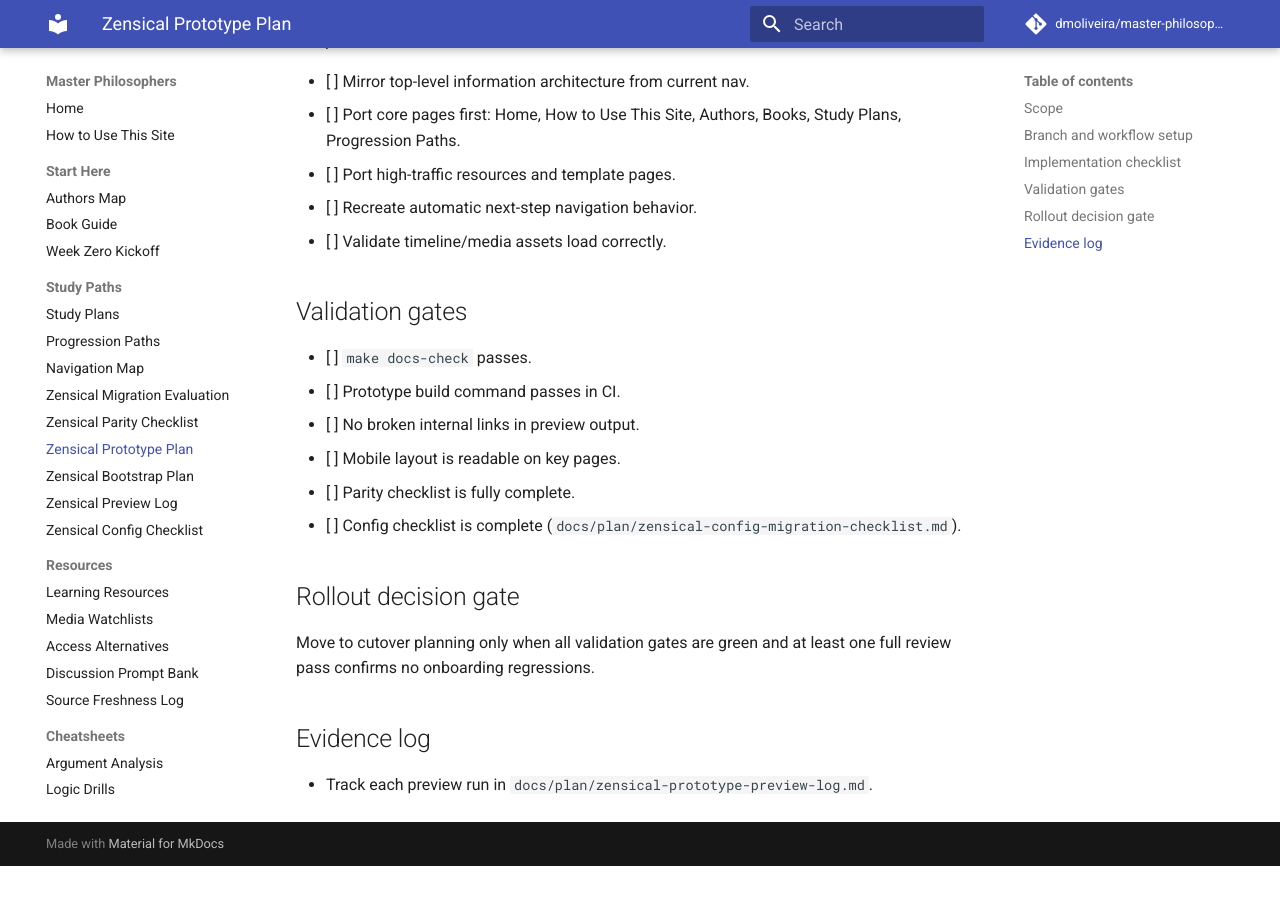
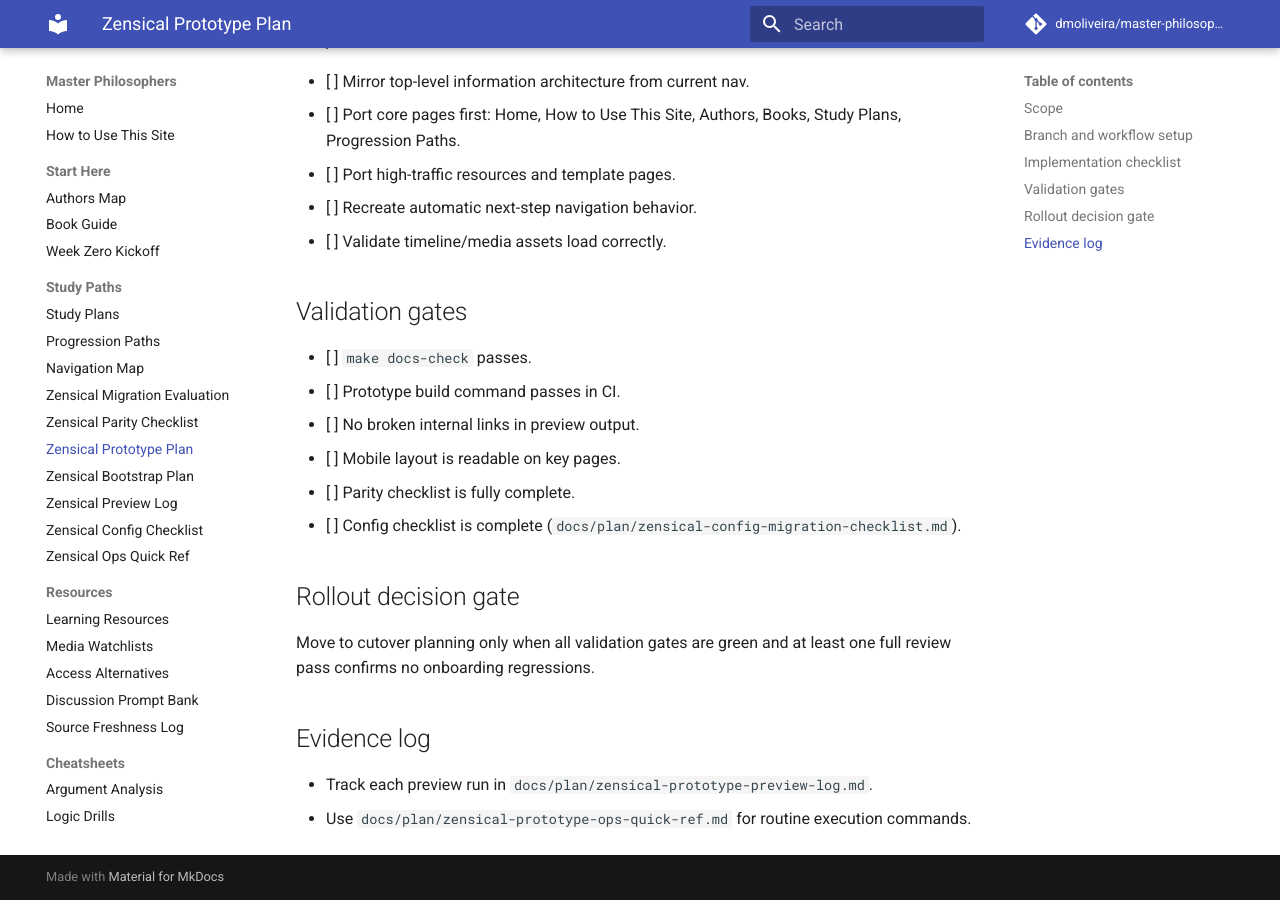
Before and after one commit to dmoliveira/master-philosophers, an MkDocs documentation site: the page built from docs/plan/zensical-prototype-execution-plan.md, in a window 1280 px wide and 900 px high, scrolled down 763 px. Built offline with MkDocs 1.6.1 and Material for MkDocs 9.7.7, drawn with Linux system fonts in a browser that asks for light colours; comment, search, counter and statistics services are not loaded; before the commit the page ends 1629 px from its top, so only the background shows below that.

Commit message:
docs wire ops quick reference across prototype docs

```diff
--- a/docs/plan/zensical-prototype-execution-plan.md
+++ b/docs/plan/zensical-prototype-execution-plan.md
@@ -47,3 +47,4 @@ one full review pass confirms no onboarding regressions.
 ## Evidence log
 
 - Track each preview run in `docs/plan/zensical-prototype-preview-log.md`.
+- Use `docs/plan/zensical-prototype-ops-quick-ref.md` for routine execution commands.
--- a/mkdocs.yml
+++ b/mkdocs.yml
@@ -39,6 +39,7 @@ nav:
       - Zensical Bootstrap Plan: plan/zensical-prototype-bootstrap-plan.md
       - Zensical Preview Log: plan/zensical-prototype-preview-log.md
       - Zensical Config Checklist: plan/zensical-config-migration-checklist.md
+      - Zensical Ops Quick Ref: plan/zensical-prototype-ops-quick-ref.md
   - Resources:
       - Learning Resources: resources/learning-resources.md
       - Media Watchlists: resources/media-watchlists.md
```
Also changed, not shown: README.md (+1 -0 lines).
